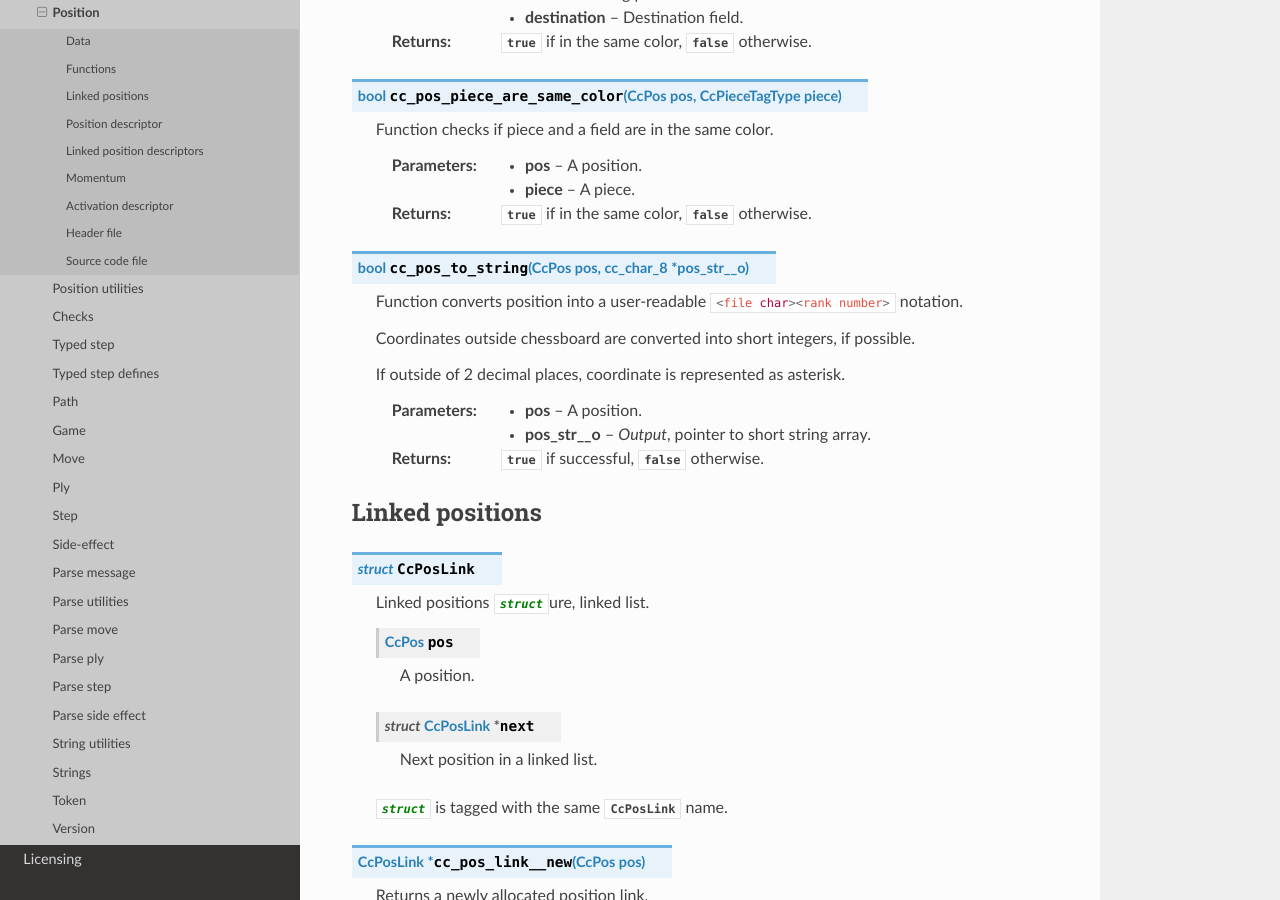
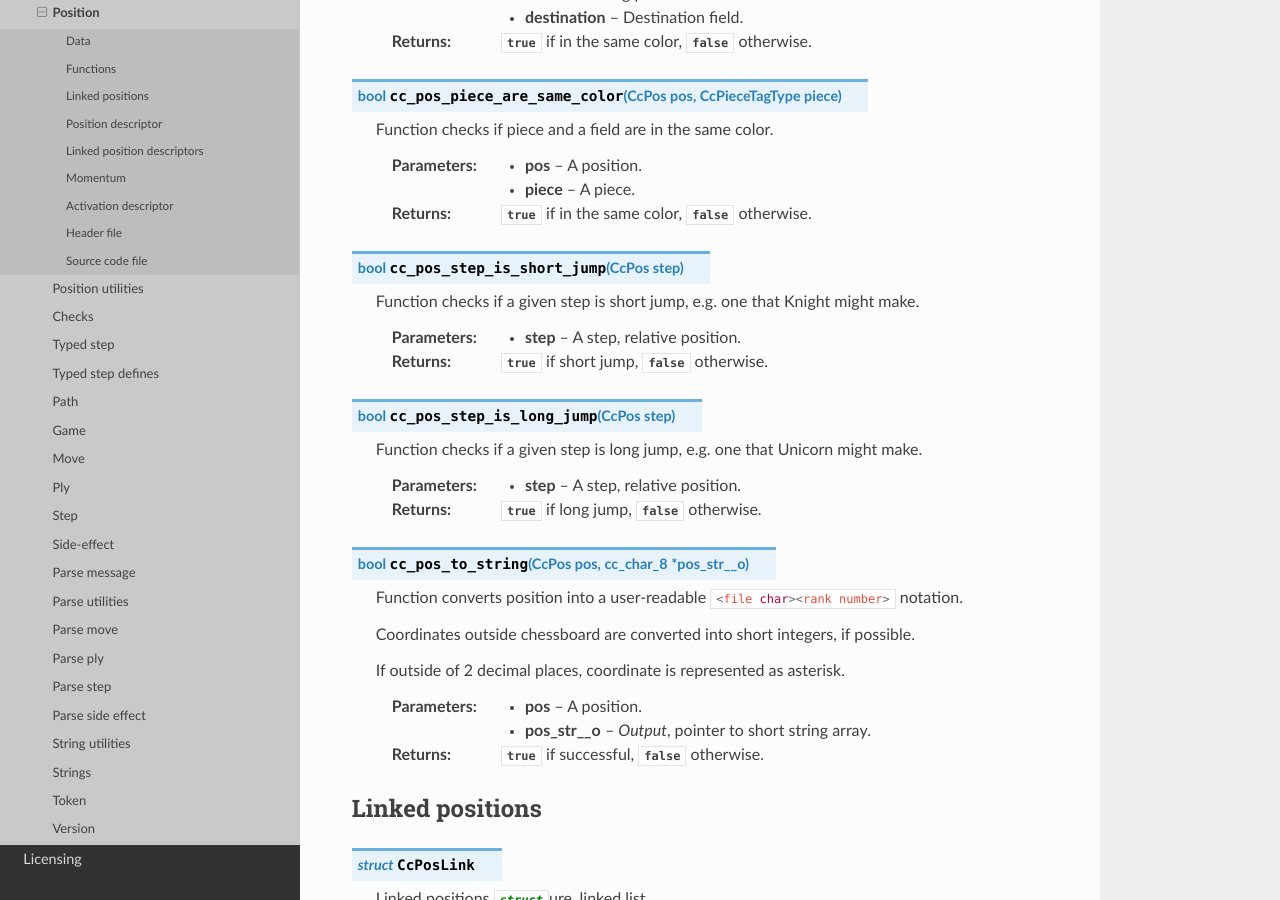
Before and after one commit to mmlacak/crochess, a Sphinx documentation site: the page built from docs/source/libcc/ccpos.rst, in a window 1280 px wide and 900 px high, scrolled down 4737 px. Built offline with Sphinx 7.4.7 and the Read the Docs theme 3.1.0, drawn with Linux system fonts in a browser that asks for light colours.

```diff
--- a/docs/source/conf.py
+++ b/docs/source/conf.py
@@ -26,10 +26,10 @@ copyright = '2021, Mario Mlačak'
 author = 'Mario Mlačak'
 
 # The short X.Y version
-version = "0.0.1.303:1482+20250828.235536"   # docs-new-lib-short-version-major-minor-feature-commit+meta~breaks-place-marker
+version = "0.0.1.305:1484+20250829.010044"   # docs-new-lib-short-version-major-minor-feature-commit+meta~breaks-place-marker
 
 # The full version, including alpha/beta/rc tags
-release = "0.0.1.303:1482+20250828.235536"   # docs-new-lib-full-version-major-minor-feature-commit+meta~breaks-place-marker
+release = "0.0.1.305:1484+20250829.010044"   # docs-new-lib-full-version-major-minor-feature-commit+meta~breaks-place-marker
 
 
 # -- General configuration ---------------------------------------------------
--- a/docs/source/libcc/ccpos.rst
+++ b/docs/source/libcc/ccpos.rst
@@ -247,6 +247,20 @@ Functions
     :param pos: A position.
     :param piece: A piece.
     :returns: :c:data:`true` if in the same color, :c:data:`false` otherwise.
+
+.. c:function:: bool cc_pos_step_is_short_jump( CcPos step )
+
+    Function checks if a given step is short jump, e.g. one that Knight might make.
+
+    :param step: A step, relative position.
+    :returns: :c:data:`true` if short jump, :c:data:`false` otherwise.
+
+.. c:function:: bool cc_pos_step_is_long_jump( CcPos step )
+
+    Function checks if a given step is long jump, e.g. one that Unicorn might make.
+
+    :param step: A step, relative position.
+    :returns: :c:data:`true` if long jump, :c:data:`false` otherwise.
 
 .. c:function:: bool cc_pos_to_string( CcPos pos, cc_char_8 * pos_str__o )
 
```
Also changed, not shown: docs/source/libcc/ccpiece.rst (+34 -1 lines), docs/source/libcc/cctypedstepdefs.rst (+22 -0 lines), 3 other files.
